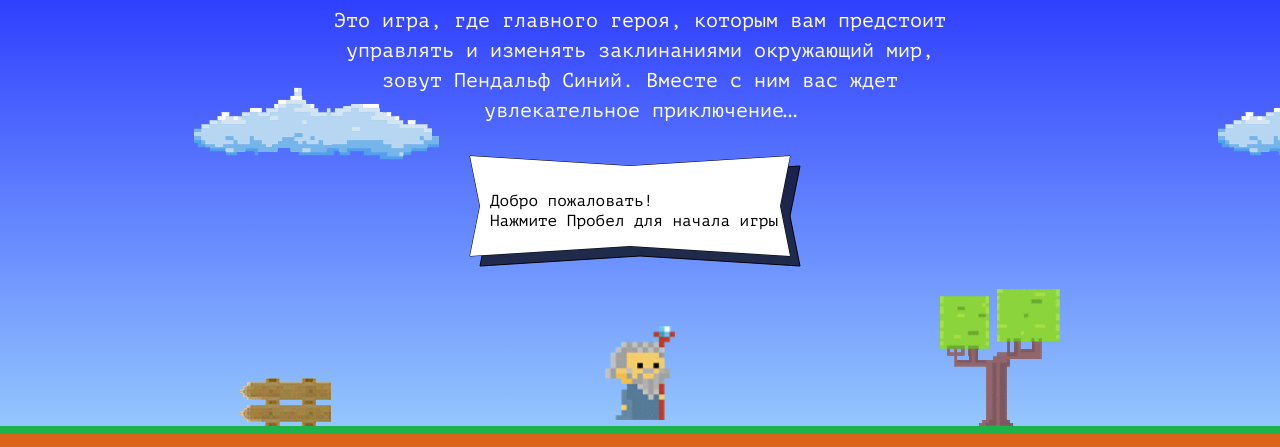
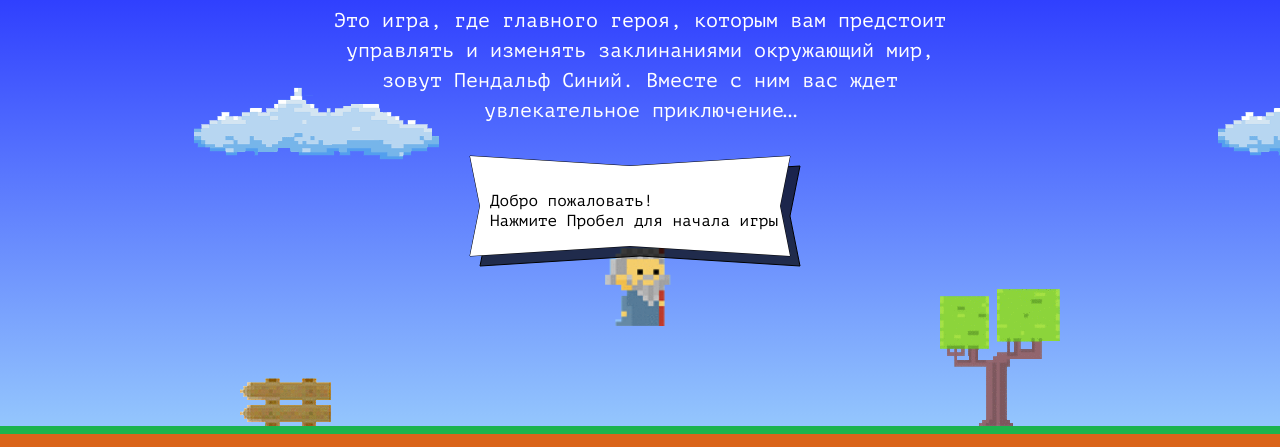
Before and after one commit to Bronepuh/1360055-code-and-magick-21, a website: page index.html in a window 1280 px wide. Shown: the part 203-650 px from the top of the page. Drawn offline with Linux system fonts and the light colour scheme.

Commit message:
fixed bugs

```diff
--- a/index.html
+++ b/index.html
@@ -182,31 +182,24 @@
 
 <script>
   var fireballSize = 22;
-
-  var getFireballSpeed = function (movingLeft) {
-    if (!movingLeft) {
-      return 5
+  var getFireballSpeed = function (isMovingRight) {
+    if (isMovingRight) {
+      return 2;
     } else {
-      return 2
+      return 5;
     }
   };
-
   var wizardSpeed = 3;
-
   var wizardWidth = 70;
-
   var getWizardHeight = function () {
-    return 1.337 * wizardWidth
+    return 1.337 * wizardWidth;
   };
-
   var getWizardX = function (windowWidth) {
-    return (windowWidth - wizardWidth) / 2
+    return (windowWidth - wizardWidth) / 2;
   };
-
   var getWizardY = function (windowHeight) {
-    return windowHeight - windowHeight / 3
+    return windowHeight - windowHeight / 3 - getWizardHeight();
   };
-
 </script>
 
 <script src="js/game.js"></script>
```
